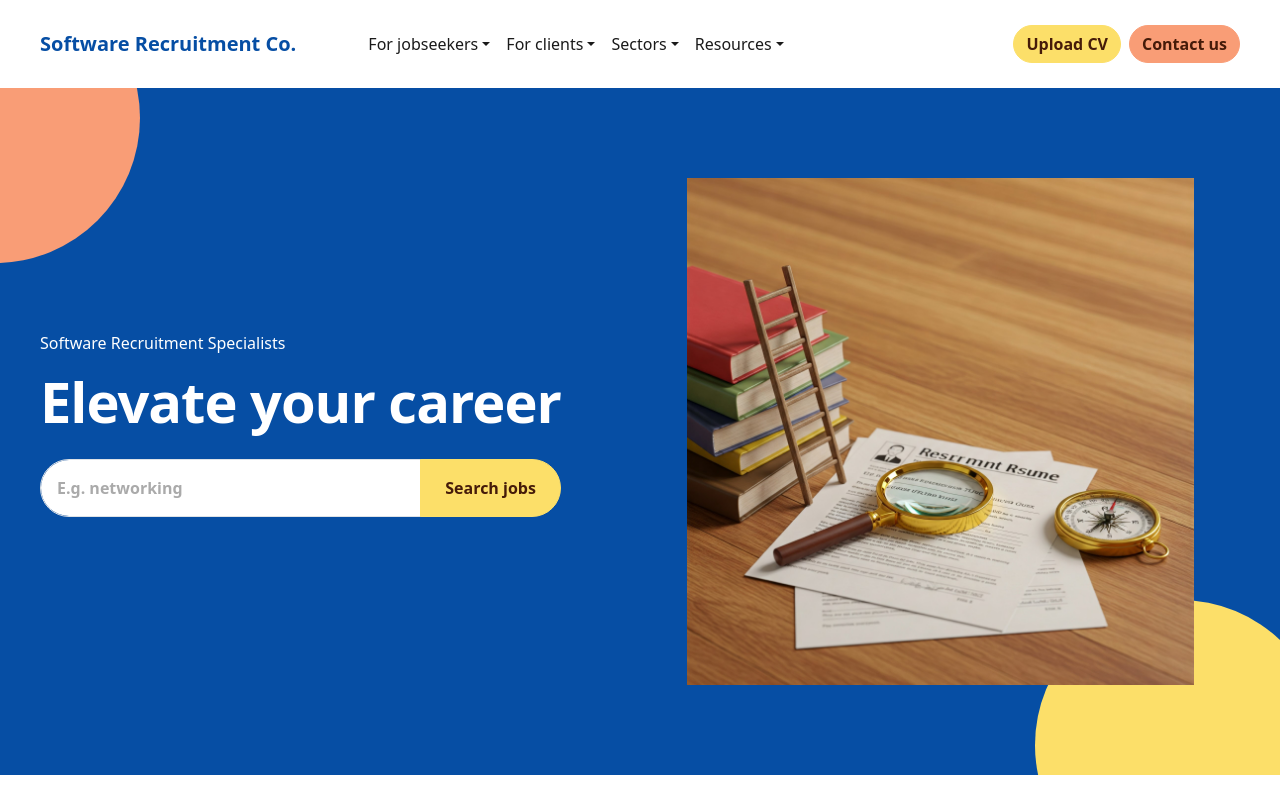
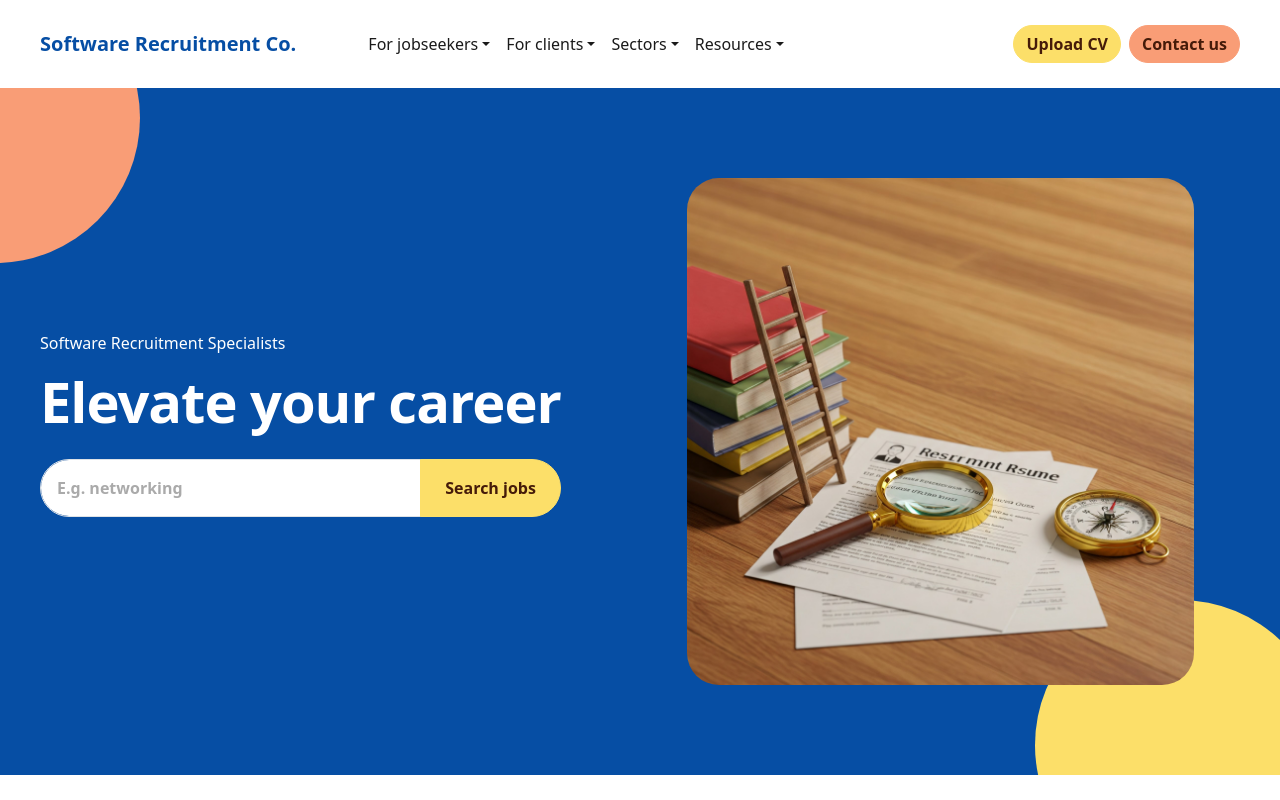
Before and after one commit to omiq17/recruitment-site, a Next.js app: page / in a window 1280 px wide. Shown: the top 800 px of the page. Built offline with nearby package versions, Linux system fonts and the light colour scheme.

Commit message:
Update Hero.tsx

```diff
--- a/src/components/Hero.tsx
+++ b/src/components/Hero.tsx
@@ -80,6 +80,7 @@ const Hero = () => {
                   alt="Hero Image"
                   width={640}
                   height={676}
+                  className="rounded-5"
                   style={{ width: "100%", height: "auto" }}
                   priority
                 />
```
